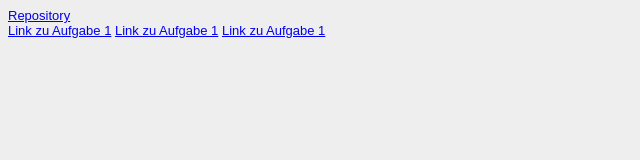
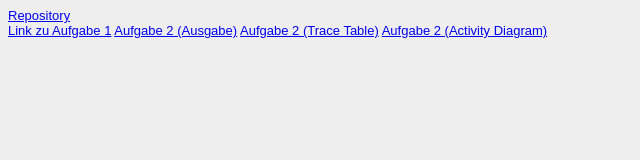
Before and after one commit to Fatihh61/EIA2, a plain HTML site: page Steckbrief/steckbrief.htm in a window 1280 px wide. Shown: the whole page, without its empty margins (0-640 px from the left). Drawn offline with Linux system fonts and the light colour scheme.

Commit message:
L02_Update

```diff
--- a/Steckbrief/steckbrief.htm
+++ b/Steckbrief/steckbrief.htm
@@ -15,8 +15,8 @@ body {
 	<a href="https://github.com/Fatihh61/EIA2">Repository</a>
 	<br>
 	<a href="https://Fatihh61.github.io/EIA2/Praktikum/L01_Zufallsgedicht/index.html" target="_blank">Link zu Aufgabe 1</a>
-	<a href="https://Fatihh61.github.io/EIA2/Praktikum/L02_Boxes/Ausgabe.jpg" target="_blank">Link zu Aufgabe 1</a>
-	<a href="https://Fatihh61.github.io/EIA2/Praktikum/L02_Boxes/Tracetable.pdf" target="_blank">Link zu Aufgabe 1</a>
-
+	<a href="https://Fatihh61.github.io/EIA2/Praktikum/L02_Boxes/Ausgabe.jpg" target="_blank">Aufgabe 2 (Ausgabe)</a>
+	<a href="https://Fatihh61.github.io/EIA2/Praktikum/L02_Boxes/Tracetable.pdf" target="_blank">Aufgabe 2 (Trace Table)</a>
+	<a href="https://Fatihh61.github.io/EIA2/Praktikum/L02_Boxes/Activity_Diagram.pdf" target="_blank">Aufgabe 2 (Activity Diagram)</a>
 </body>
 </html>
```
Also changed, not shown: 1 other file.
